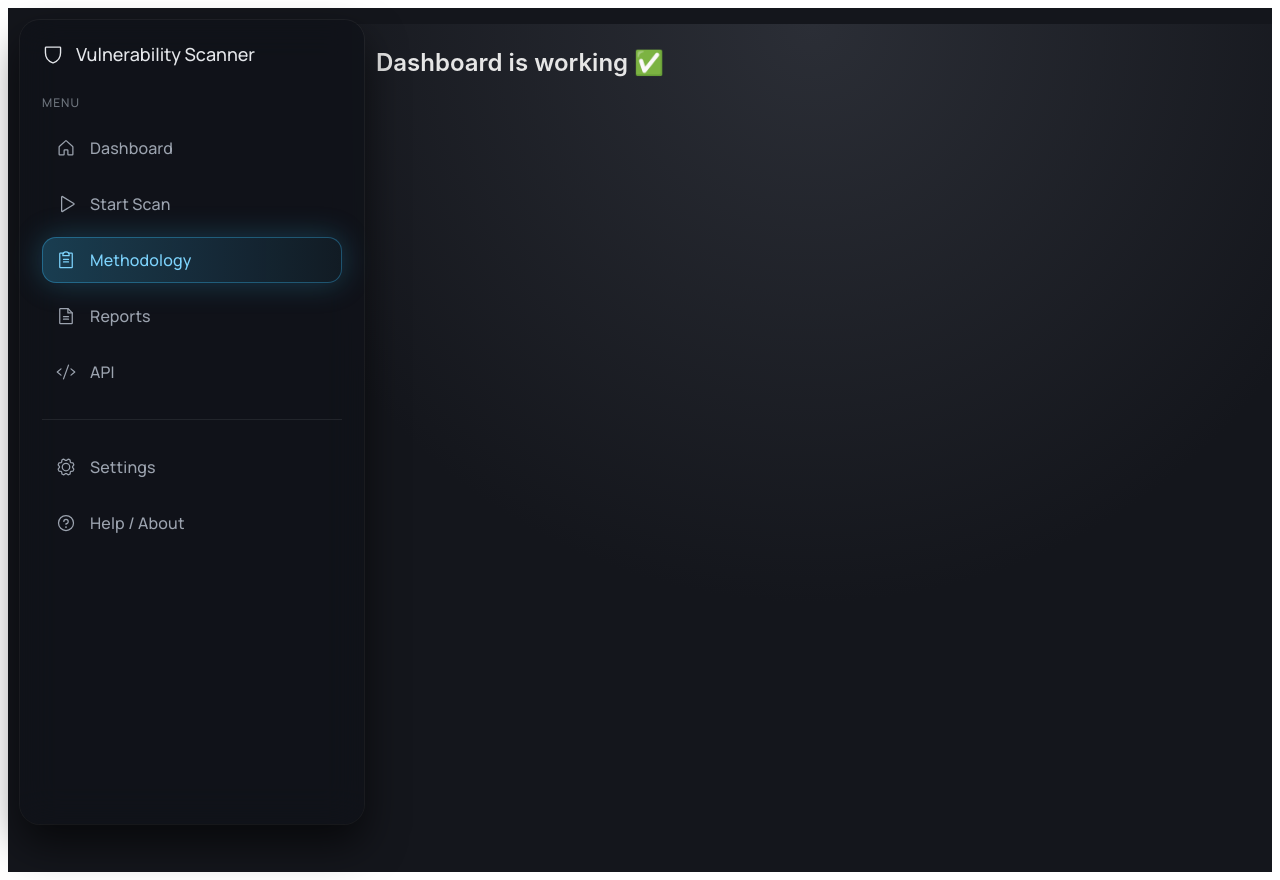
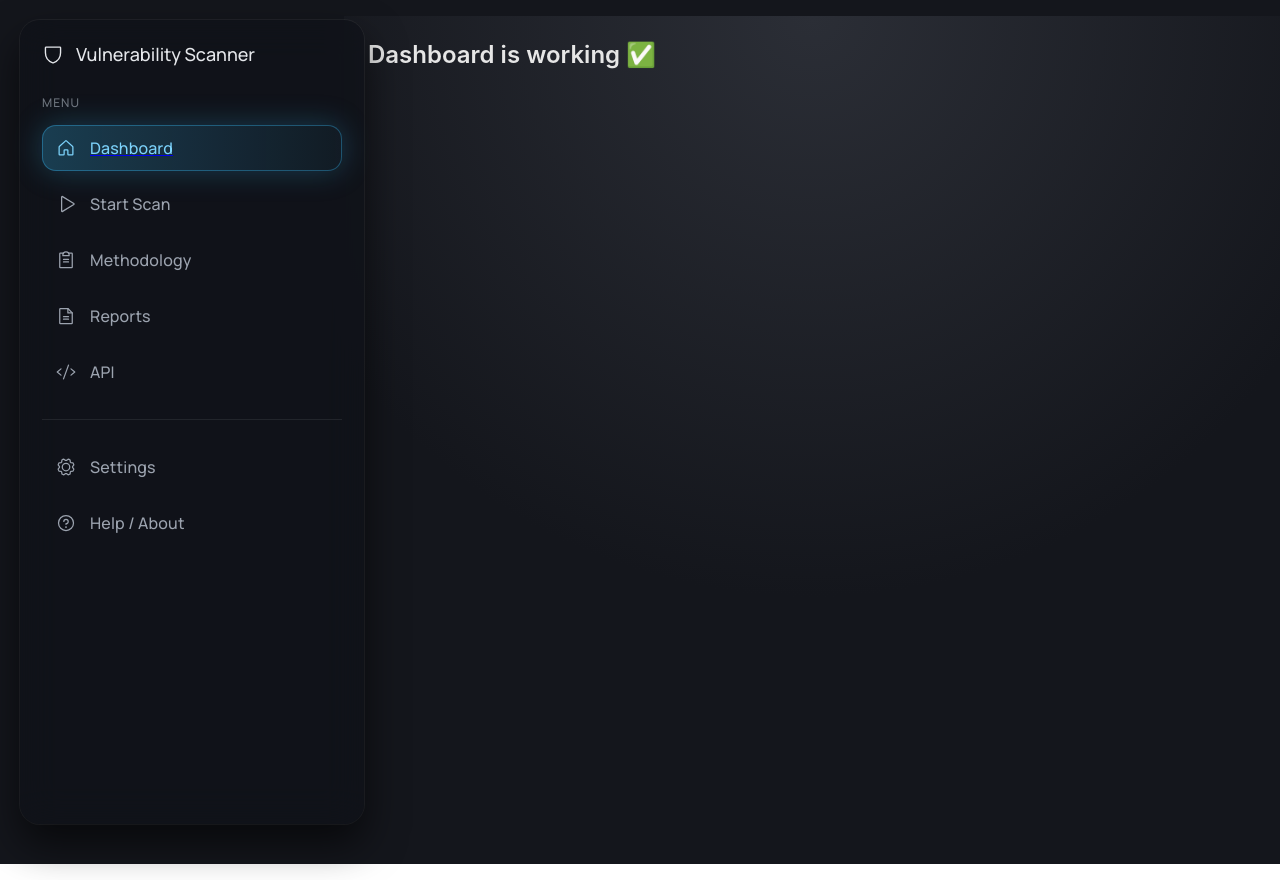
Before and after one commit to khushisaluja16/WatchTower, a React (Vite) app in the folder frontend/: page /dashboard in a window 1280 px wide. Built offline with nearby package versions, Linux system fonts and the light colour scheme.

Commit message:
Enable dashboard navigation in sidebar
Enable dashboard navigation in sidebar

```diff
--- a/frontend/index.html
+++ b/frontend/index.html
@@ -22,7 +22,7 @@
       >Computer icons created by Freepik - Flaticon</a
     > -->
   </head>
-  <body>
+  <body style="margin: 0; padding: 0;">
     <div id="root"></div>
     <script type="module" src="/src/main.jsx"></script>
   </body>
--- a/frontend/src/main.jsx
+++ b/frontend/src/main.jsx
@@ -5,7 +5,7 @@ import App from "./App";
 
 ReactDOM.createRoot(document.getElementById("root")).render(
   <BrowserRouter>
-    <div style={{ outline: "none" }}>
+    <div style={{ margin: 0 }}>
       <App />
     </div>
   </BrowserRouter>
--- a/frontend/src/sidebar/components/Sidebar.jsx
+++ b/frontend/src/sidebar/components/Sidebar.jsx
@@ -1,4 +1,7 @@
+import { Link, useLocation } from "react-router-dom";
+
 import "../styles/sidebar.css";
+
 import {
   House,
   Play,
@@ -11,6 +14,9 @@ import {
 } from "phosphor-react";
 
 function Sidebar() {
+  // ✅ CORRECT PLACE
+  const location = useLocation();
+
   return (
     <div className="sidebar-wrapper">
       <div className="sidebar">
@@ -24,17 +30,26 @@ function Sidebar() {
 
         <div className="sidebar-menu">
 
-          <div className="menu-item">
-            <House size={20} weight="regular" />
-            Dashboard
-          </div>
+          {/* Dashboard */}
+          <Link to="/dashboard" className="menu-link">
+            <div
+              className={`menu-item ${
+                location.pathname === "/dashboard" ? "active" : ""
+              }`}
+            >
+              <House size={20} weight="regular" />
+              Dashboard
+            </div>
+          </Link>
 
+          {/* Start Scan (not wired yet) */}
           <div className="menu-item">
             <Play size={20} weight="regular" />
             Start Scan
           </div>
 
-          <div className="menu-item active">
+          {/* Methodology (disabled / not routed yet) */}
+          <div className="menu-item">
             <ClipboardText size={20} weight="regular" />
             Methodology
           </div>
```
